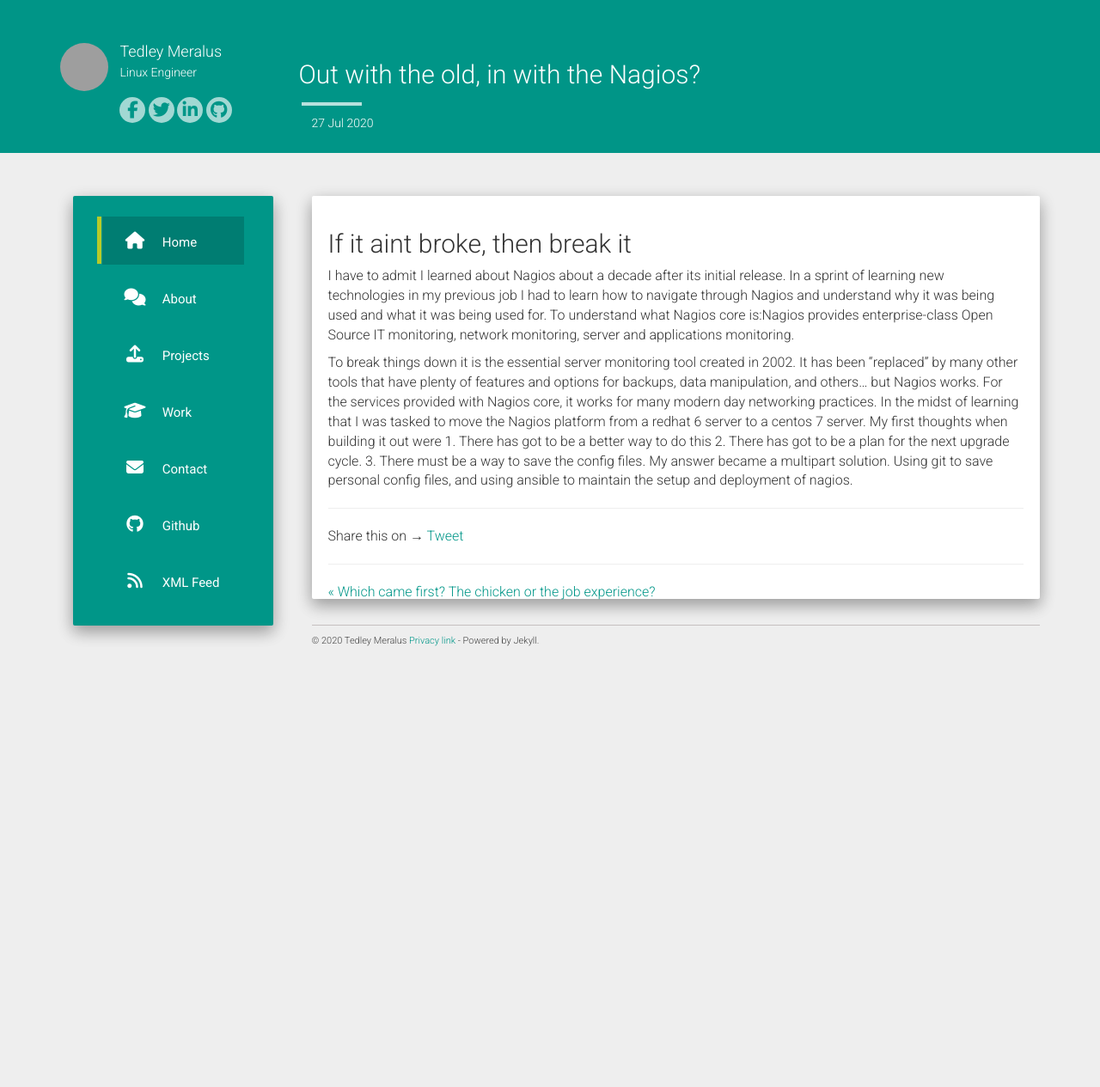
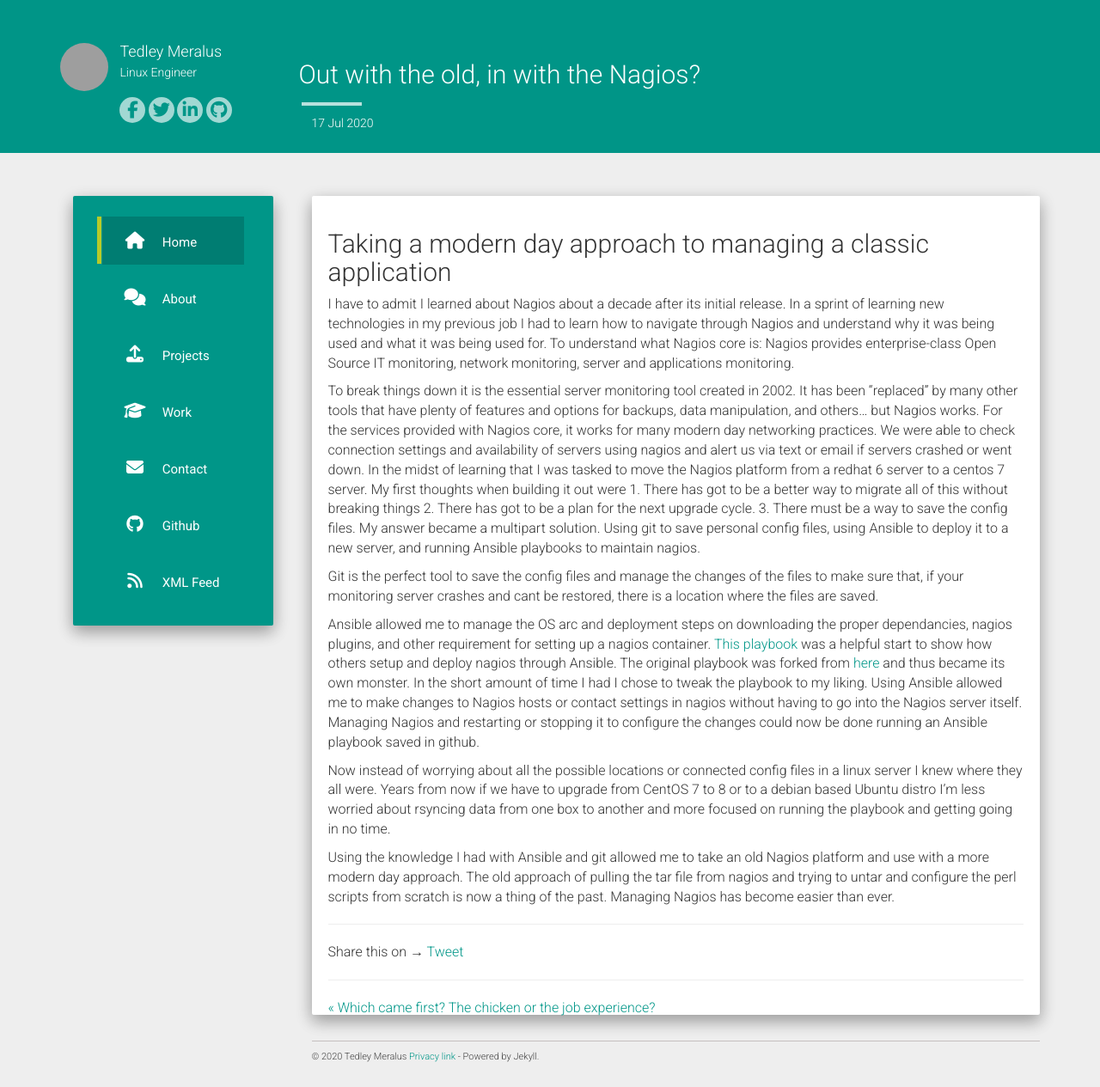
Before and after one commit to tmeralus/tmeralus.github.io, a Jekyll site: the page built from _posts/2020-07-21-out-with-the-old-in-with-the-old.md, in a window 1280 px wide. Shown: the whole page at 86% size. Built offline with Jekyll 4.4.1, drawn with Linux system fonts in a browser that asks for light colours; nearby versions of some CDN libraries; comment, search, counter and statistics services are not loaded; before the commit the page ends 900 px from its top, so only the background shows below that; grey boxes are pictures that could not be loaded.

Commit message:
adding new nagios blog

```diff
--- a/_posts/2020-07-21-out-with-the-old-in-with-the-old.md
+++ b/_posts/2020-07-21-out-with-the-old-in-with-the-old.md
@@ -1,14 +1,22 @@
 ---
 layout: post
 title: "Out with the old, in with the Nagios?"
-date: 2020-07-27
+date: 2020-07-17
 excerpt: "Setting up Nagios"
 tags:
 ---
-## If it aint broke, then break it
+## Taking a modern day approach to managing a classic application
 
 I have to admit I learned about Nagios about a decade after its initial release. In a sprint of learning new technologies in my previous job I had to learn how to navigate through Nagios and understand why it was being used and what it was being used for.
-To understand what Nagios core is:Nagios provides enterprise-class Open Source IT monitoring, network monitoring, server and applications monitoring.
+To understand what Nagios core is: Nagios provides enterprise-class Open Source IT monitoring, network monitoring, server and applications monitoring.
 
-To break things down it is the essential server monitoring tool created in 2002. It has been "replaced" by many other tools that have plenty of features and options for backups, data manipulation, and others... but Nagios works. For the services provided with Nagios core, it works for many modern day networking practices.
-In the midst of learning that I was tasked to move the Nagios platform from a redhat 6 server to a centos 7 server. My first thoughts when building it out were 1. There has got to be a better way to do this 2. There has got to be a plan for the next upgrade cycle. 3. There must be a way to save the config files. My answer became a multipart solution. Using git to save personal config files, and using ansible to maintain the setup and deployment of nagios.
+To break things down it is the essential server monitoring tool created in 2002. It has been "replaced" by many other tools that have plenty of features and options for backups, data manipulation, and others... but Nagios works. For the services provided with Nagios core, it works for many modern day networking practices. We were able to check connection settings and availability of servers using nagios and alert us via text or email if servers crashed or went down.
+In the midst of learning that I was tasked to move the Nagios platform from a redhat 6 server to a centos 7 server. My first thoughts when building it out were 1. There has got to be a better way to migrate all of this without breaking things 2. There has got to be a plan for the next upgrade cycle. 3. There must be a way to save the config files. My answer became a multipart solution. Using git to save personal config files, using Ansible to deploy it to a new server, and running Ansible playbooks to maintain nagios.
+
+Git is the perfect tool to save the config files and manage the changes of the files to make sure that, if your monitoring server crashes and cant be restored, there is a location where the files are saved.
+
+Ansible allowed me to manage the OS arc and deployment steps on downloading the proper dependancies, nagios plugins, and other requirement for setting up a nagios container. [This playbook](https://github.com/tmeralus/ansible-role-nagios-server) was a helpful start to show how others setup and deploy nagios through Ansible. The original playbook was forked from [here](https://github.com/sadsfae/Ansible-nagios) and thus became its own monster. In the short amount of time I had I chose to tweak the playbook to my liking. Using Ansible allowed me to make changes to Nagios hosts or contact settings in nagios without having to go into the Nagios server itself.  Managing Nagios and restarting or stopping it to configure the changes could now be done running an Ansible playbook saved in github.
+
+Now instead of worrying about all the possible locations or connected config files in a linux server I knew where they all were. Years from now if we have to upgrade from CentOS 7 to 8 or to a debian based Ubuntu distro I'm less worried about rsyncing data from one box to another and more focused on running the playbook and getting going in no time.
+
+Using the knowledge I had with Ansible and git allowed me to take an old Nagios platform and use with a more modern day approach. The old approach of pulling the tar file from nagios and trying to untar and configure the perl scripts from scratch is now a thing of the past. Managing Nagios has become easier than ever.
```
Also changed, not shown: assets/blog/ansible-nagios.png (added).
